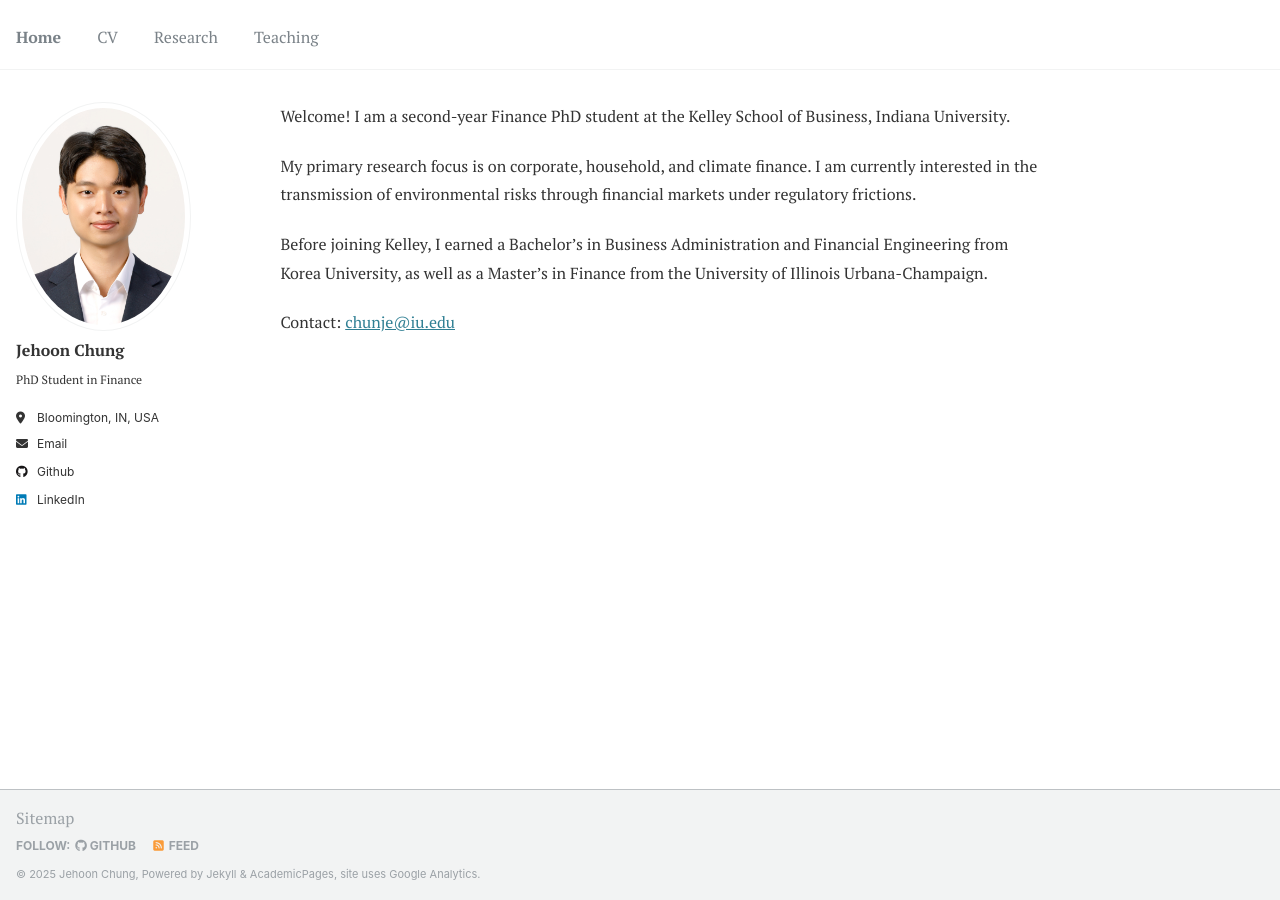
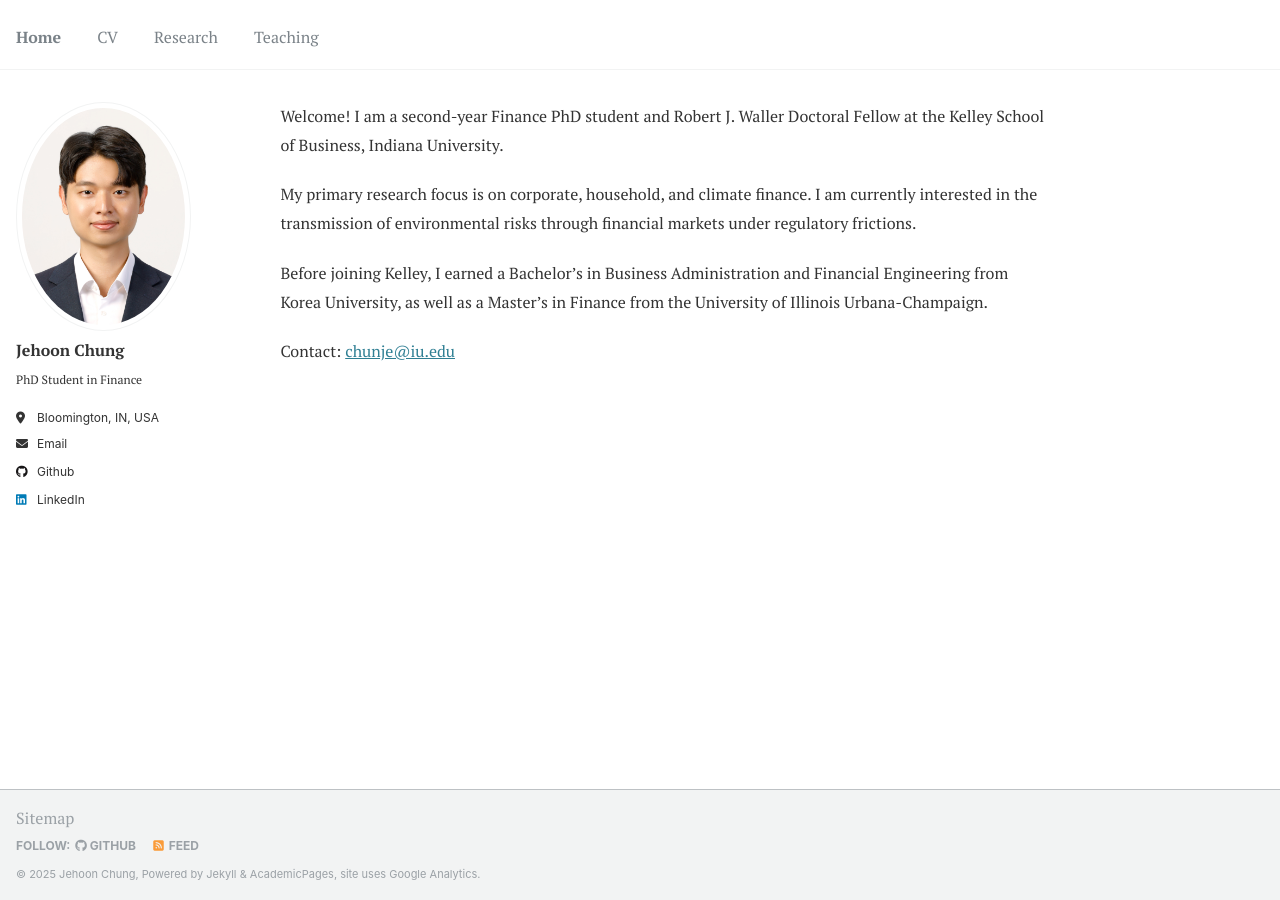
Before and after one commit to JehoonChung/jehoonchung.github.io, a Jekyll site: the page built from _pages/about.md, in a window 1280 px wide. Built offline with Jekyll 4.4.1, drawn with Linux system fonts in a browser that asks for light colours.

Commit message:
Update about.md

```diff
--- a/_pages/about.md
+++ b/_pages/about.md
@@ -7,7 +7,7 @@ redirect_from:
 ---
 
 
-Welcome! I am a second-year Finance PhD student at the Kelley School of Business, Indiana University.
+Welcome! I am a second-year Finance PhD student and Robert J. Waller Doctoral Fellow at the Kelley School of Business, Indiana University.
 
 My primary research focus is on corporate, household, and climate finance. I am currently interested in the transmission of environmental risks through financial markets under regulatory frictions.
 
```
